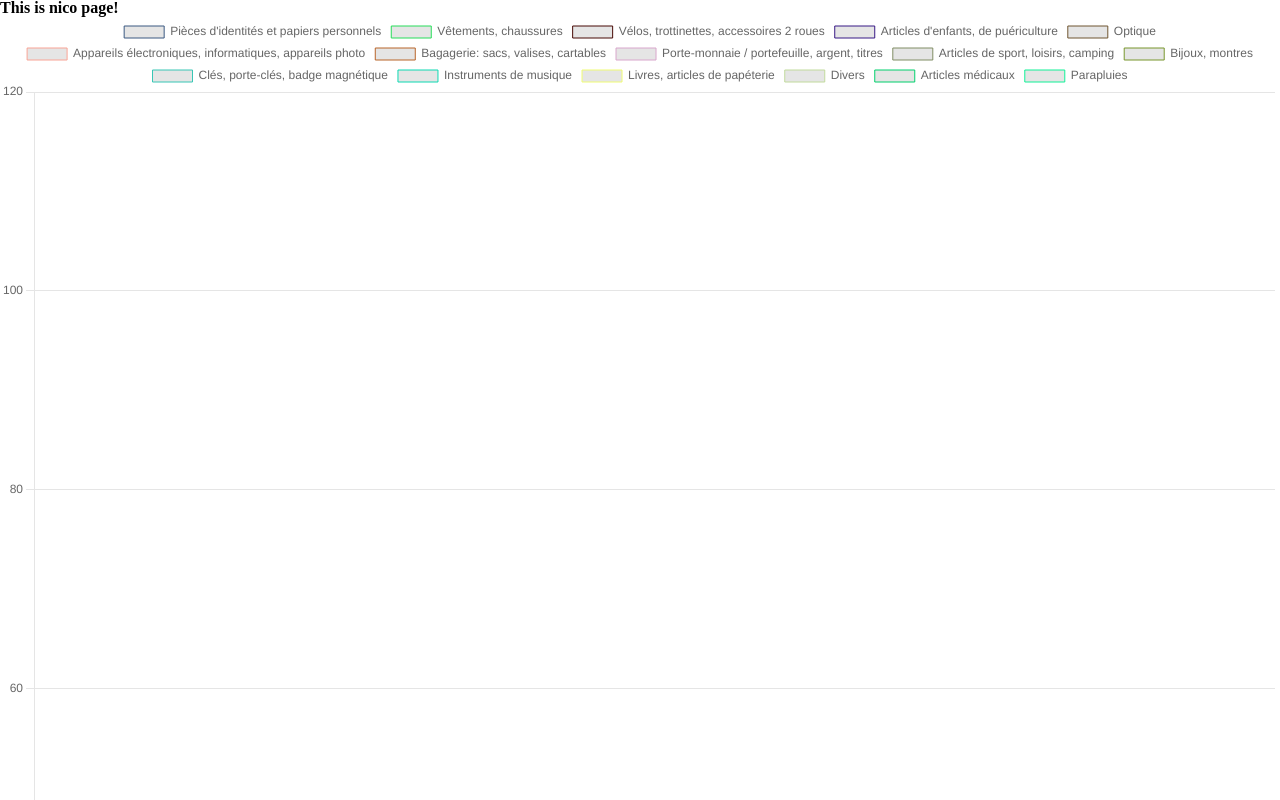
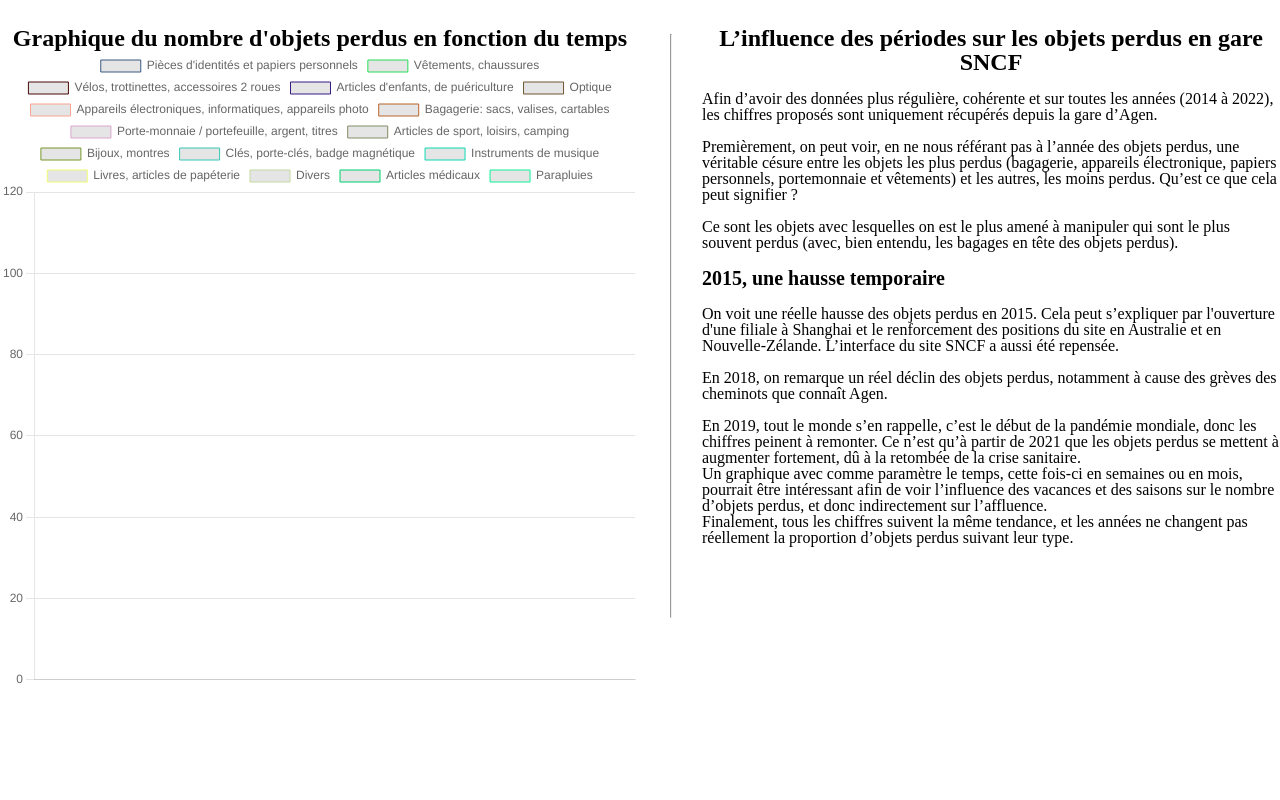
Before and after one commit to FlanB/big-data, a website built with Vite: page src/nico.html in a window 1280 px wide. Shown: the top 800 px of the page. Built offline with nearby package versions, Linux system fonts and the light colour scheme; no server answers.

Commit message:
add nico article & style

```diff
--- a/src/assets/scripts/nico.js
+++ b/src/assets/scripts/nico.js
@@ -43,7 +43,7 @@
           isInData = true;
         }
       }
-      // si
+      // si la donnée n'est pas dans data, l'ajoute dans data
       if (!isInData && index === data.length - 1) {
         data.push({ object: item.fields.gc_obo_type_c, count: { date: 1 } });
       }
--- a/src/assets/styles/nico.scss
+++ b/src/assets/styles/nico.scss
@@ -0,0 +1,23 @@
+body {
+  padding: 0 2%;
+}
+.container {
+  display: flex;
+  justify-content: space-between;
+  gap: 30px;
+  margin-top: 2%;
+  h1 {
+    text-align: center;
+    font-size: 24px;
+  }
+  h2 {
+    font-size: 20px;
+  }
+  .chart {
+    min-width: 50vw;
+    max-height: 75vh;
+  }
+  p {
+    margin: 3% 0;
+  }
+}
--- a/src/nico.html
+++ b/src/nico.html
@@ -9,8 +9,47 @@
     <title>Vite App</title>
   </head>
   <body>
-    <h1>This is nico page!</h1>
-    <canvas id="myChart" width="400" height="400"></canvas>
+    <div class="container">
+      <div class="chart">
+        <h1>Graphique du nombre d'objets perdus en fonction du temps</h1>
+        <canvas id="myChart" width="400" height="400"></canvas>
+      </div>
+      <hr />
+      <div class="article">
+        <h1>L’influence des périodes sur les objets perdus en gare SNCF</h1>
+        <p>
+          Afin d’avoir des données plus régulière, cohérente et sur toutes les
+          années (2014 à 2022), les chiffres proposés sont uniquement récupérés
+          depuis la gare d’Agen.<br /><br />Premièrement, on peut voir, en ne
+          nous référant pas à l’année des objets perdus, une véritable césure
+          entre les objets les plus perdus (bagagerie, appareils électronique,
+          papiers personnels, portemonnaie et vêtements) et les autres, les
+          moins perdus. Qu’est ce que cela peut signifier ?<br /><br />Ce sont
+          les objets avec lesquelles on est le plus amené à manipuler qui sont
+          le plus souvent perdus (avec, bien entendu, les bagages en tête des
+          objets perdus).
+        </p>
+        <h2>2015, une hausse temporaire</h2>
+        <p>
+          On voit une réelle hausse des objets perdus en 2015. Cela peut
+          s’expliquer par l'ouverture d'une filiale à Shanghai et le
+          renforcement des positions du site en Australie et en
+          Nouvelle-Zélande. L’interface du site SNCF a aussi été repensée.<br /><br />En
+          2018, on remarque un réel déclin des objets perdus, notamment à cause
+          des grèves des cheminots que connaît Agen.<br /><br />En 2019, tout le
+          monde s’en rappelle, c’est le début de la pandémie mondiale, donc les
+          chiffres peinent à remonter. Ce n’est qu’à partir de 2021 que les
+          objets perdus se mettent à augmenter fortement, dû à la retombée de la
+          crise sanitaire.<br />Un graphique avec comme paramètre le temps,
+          cette fois-ci en semaines ou en mois, pourrait être intéressant afin
+          de voir l’influence des vacances et des saisons sur le nombre d’objets
+          perdus, et donc indirectement sur l’affluence.<br />
+          Finalement, tous les chiffres suivent la même tendance, et les années
+          ne changent pas réellement la proportion d’objets perdus suivant leur
+          type.
+        </p>
+      </div>
+    </div>
     <script type="module" src="./assets/scripts/nico.js"></script>
   </body>
 </html>
```
